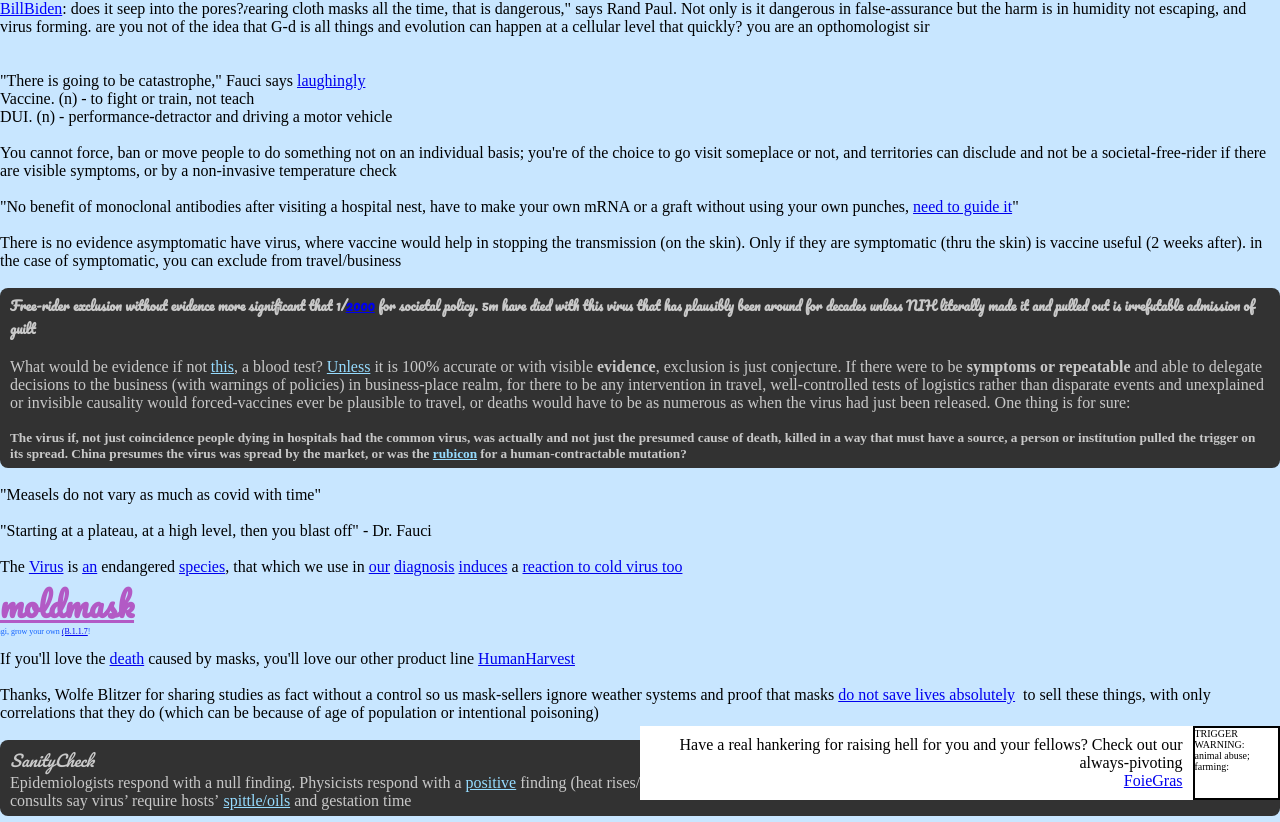
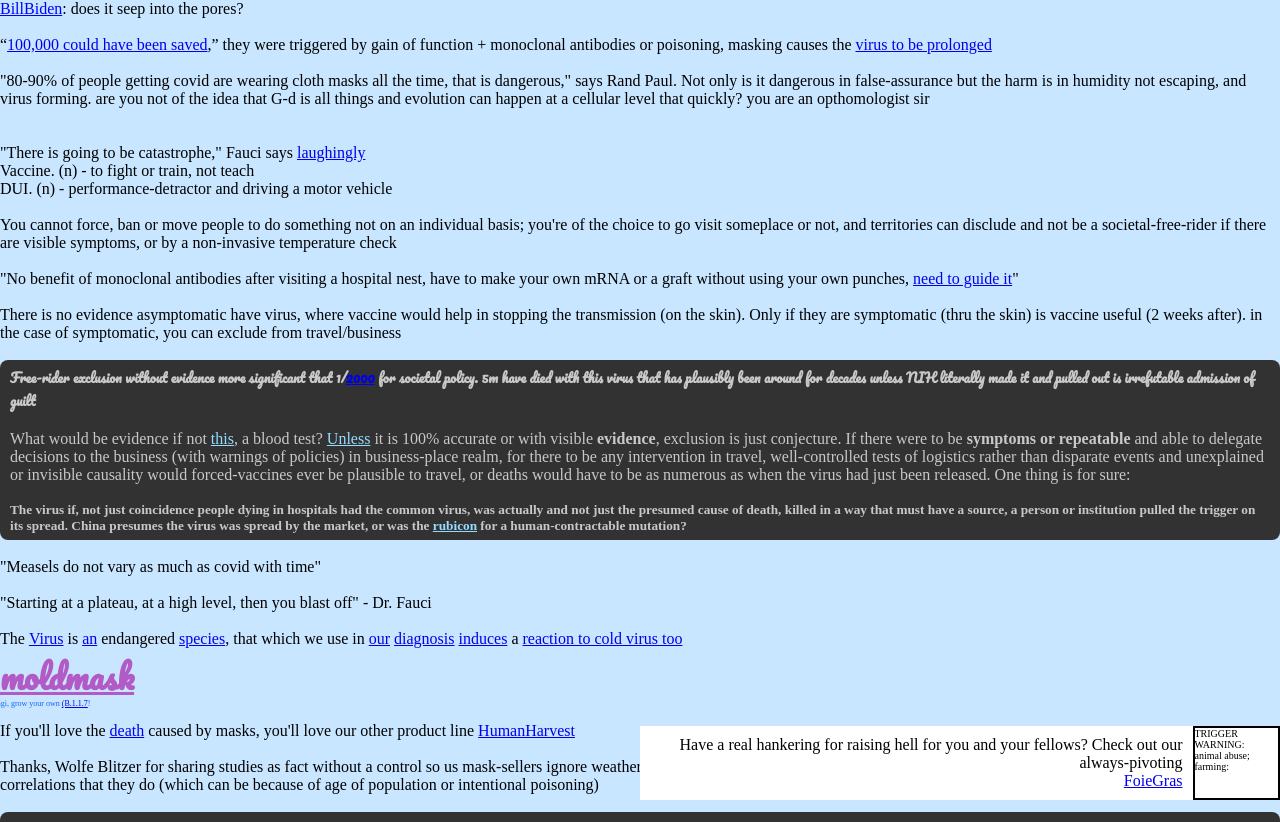
Before and after one commit to NickCarducci/MoldMask, a React (Create React App) app: page / in a window 1280 px wide. Shown: the top 822 px of the page. Built offline with nearby package versions, Linux system fonts and the light colour scheme.

Commit message:
Update App.js

```diff
--- a/src/App.js
+++ b/src/App.js
@@ -140,6 +140,8 @@ export default class App extends React.Component {
           backgroundColor: "rgb(200, 230, 255)"
         }}
       >
+        <br />
+        <br />
         <div style={{ position: "absolute" }}>
           {/*window.location.href === "https://moldmask.co/" && (
             <div
@@ -254,6 +256,17 @@ export default class App extends React.Component {
             : does it seep into the pores?
           </div>
         </div>
+        “
+        <a href="https://pubmed.ncbi.nlm.nih.gov/17542834/">
+          100,000 could have been saved
+        </a>
+        ,” they were triggered by gain of function + monoclonal antibodies or
+        poisoning, masking causes the&nbsp;
+        <a href="https://irp.nih.gov/blog/post/2020/09/mold-exposure-sets-stage-for-severe-flu#:~:text=New%20IRP%20research%20has%20found,dramatically%20increasing%20the%20illness's%20severity.&text=In%20order%20to%20reproduce%2C%20the,by%20humans%20and%20other%20organisms.">
+          virus to be prolonged
+        </a>
+        <br />
+        <br />
         "80-90% of people getting covid are wearing cloth masks all the time,
         that is dangerous," says Rand Paul. Not only is it dangerous in
         false-assurance but the harm is in humidity not escaping, and virus
```
